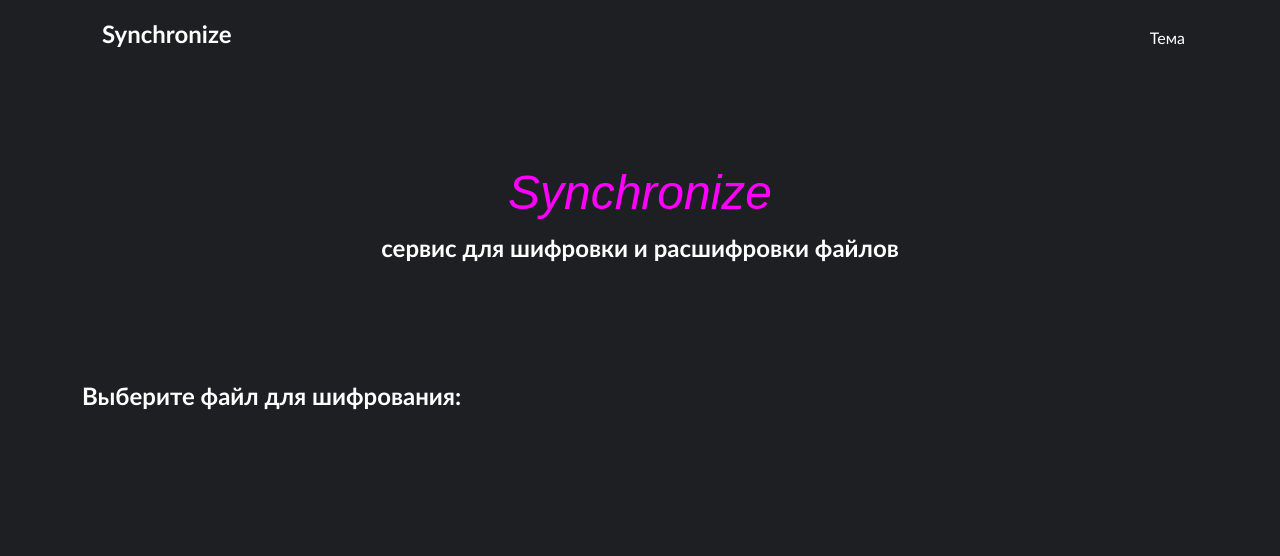
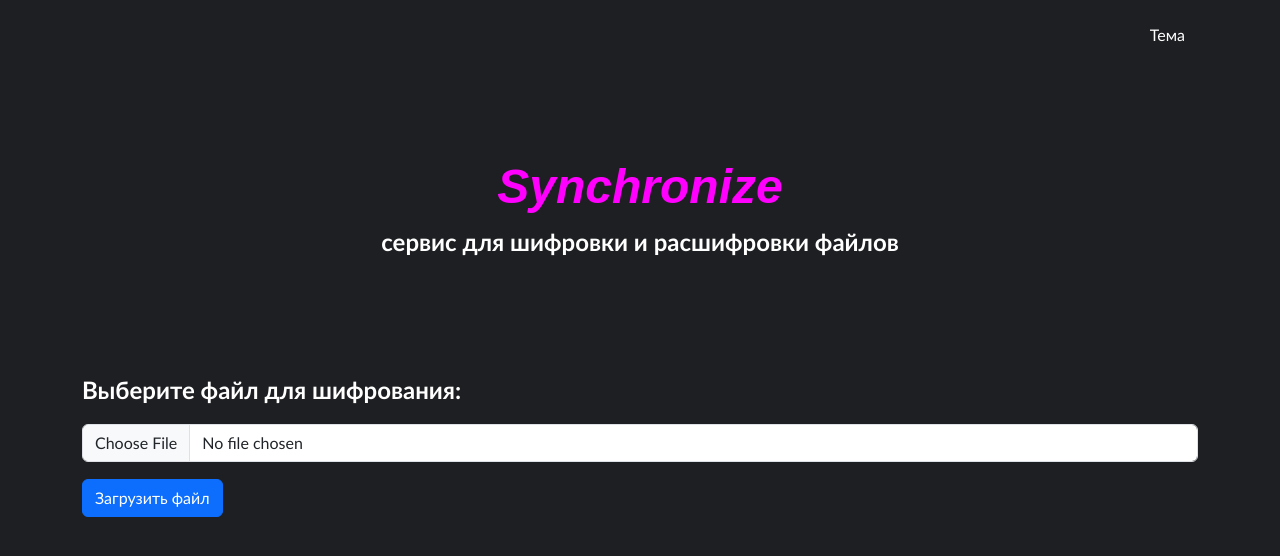
Before and after one commit to GQuadro-star/synchronize, a Django app: page / in a window 1280 px wide. Shown: the top 556 px of the page. Run offline with Django 5.2, Linux system fonts and the light colour scheme; some web fonts are replaced.

Commit message:
Убрал последние ошмётки baza-названий. Так же добавил кнопку для загрузки файла. Пока что она тестовая и при нажатии на неё высвечивается ошибка

```diff
--- a/site/synchronize/templates/index_page.html
+++ b/site/synchronize/templates/index_page.html
@@ -3,15 +3,21 @@
 {% block main %}
 <div class="osnova">
   <div class="px-4 py-5 my-5 text-center">
-    <h1 class = "title" class="display-5 fw-bold">Synchronize</h1>
+    <h1 class="title display-5 fw-bold">Synchronize</h1>
     <p>сервис для шифровки и расшифровки файлов</p>
   </div>
-Выберите файл для шифрования:
-<form>
-  {% csrf_token %}
 
+  <p>Выберите файл для шифрования:</p>
+  <form method="post" action="{% url 'upload' %}" enctype="multipart/form-data">
+    {% csrf_token %}
+    <div class="mb-3">
+      <input class="form-control" type="file" name="file" id="id_file" required>
+    </div>
+    <button type="submit" class="btn btn-primary">Загрузить файл</button>
+  </form>
 
-</form>
+  {% if error %}
+    <div class="alert alert-danger mt-3">{{ error }}</div>
+  {% endif %}
+</div>
 {% endblock %}
-</div>
-<!--class="display-5 fw-bold text-body-emphasis"-->
--- a/site/synchronize/urls.py
+++ b/site/synchronize/urls.py
@@ -1,5 +1,7 @@
 from django.urls import path
 from synchronize import views
+
 urlpatterns = [
-    path('',views.index_page),
+    path('', views.index_page, name='index'),
+    path('upload/', views.upload_file, name='upload'),
 ]
--- a/site/synchronize/views.py
+++ b/site/synchronize/views.py
@@ -1,13 +1,27 @@
-from django.shortcuts import render
-
-def get_menu_items():
-    return [
-        {"link": "/", "text": "Synchronize"},
-    ]
+from django.shortcuts import render, redirect
+from django.urls import reverse
+from django.views.decorators.http import require_http_methods
+from django.conf import settings
+import os
 
 def index_page(request):
-    context = {
-    "page_name": "Synchronize",
-    "menu_items": get_menu_items(),
-    }
-    return render(request, "index_page.html", context)
+    return render(request, 'index_page.html', {'page_name': 'Главная'})
+
+@require_http_methods(['GET', 'POST'])
+def upload_file(request):
+    if request.method == 'POST':
+        uploaded = request.FILES.get('file')
+        if not uploaded:
+            return render(request, 'index_page.html', {
+                'error': 'Файл не выбран',
+                'page_name': 'Главная'
+            })
+        # Сохраняем во MEDIA_ROOT если настроен, иначе во временную папку
+        save_dir = getattr(settings, 'MEDIA_ROOT', '') or '/tmp'
+        os.makedirs(save_dir, exist_ok=True)
+        filepath = os.path.join(save_dir, uploaded.name)
+        with open(filepath, 'wb+') as dest:
+            for chunk in uploaded.chunks():
+                dest.write(chunk)
+        return render(request, 'upload_done.html', {'filename': uploaded.name})
+    return redirect(reverse('index'))
```
Also changed, not shown: site/synchronize/migrations/0002_base_name_alter_base_login1_alter_base_password1.py (renamed from site/synchronize/migrations/0002_baza_name_alter_baza_login1_alter_baza_password1.py), site/synchronize/migrations/0003_rename_login1_base_login_and_more.py, site/synchronize/migrations/0004_chat_comment.py.
